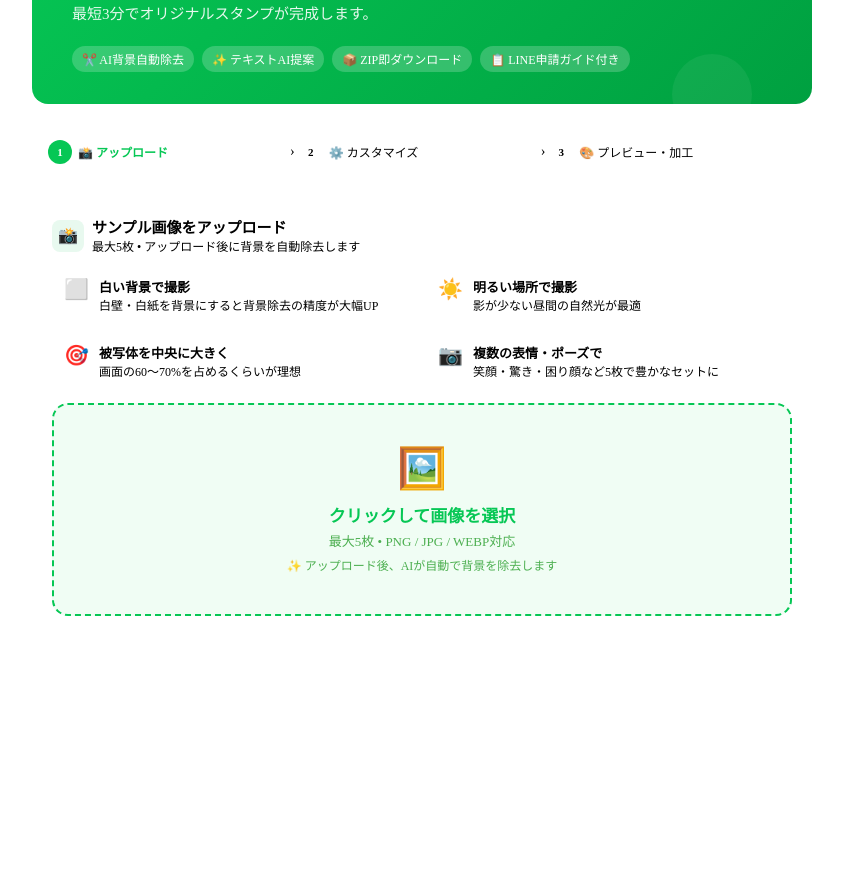
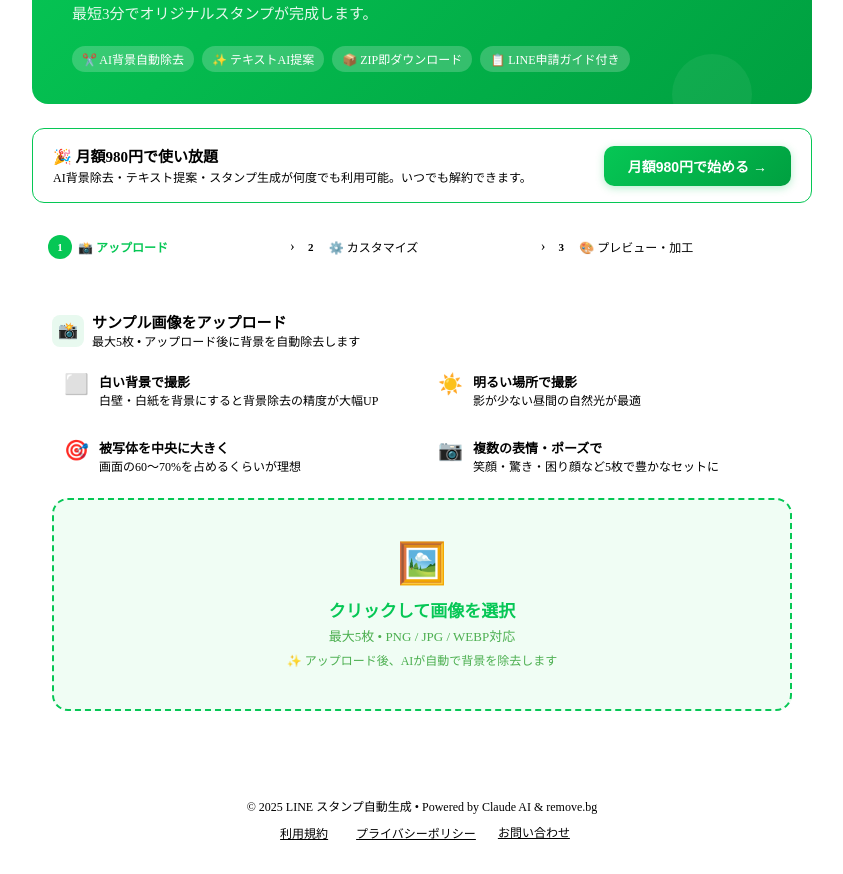
Before and after one commit to aoipapa0630-cloud/line-stamp-generator, a React (Vite) app: page / in a window 1280 px wide. Shown: the part 160-1034 px from the top of the page, without its empty margins (218-1061 px from the left). Before the commit the page ends 864 px from the top, so only its background shows below. Built offline with nearby package versions, Linux system fonts and the light colour scheme.

Commit message:
Update App.jsx

```diff
--- a/src/App.jsx
+++ b/src/App.jsx
@@ -482,7 +482,31 @@
   const [editingStamp, setEditingStamp] = useState(null);
   const [showChecklist, setShowChecklist] = useState(false);
   const [stampTitle, setStampTitle] = useState("");
+  const [showTerms, setShowTerms] = useState(null);
+  const [isPaid, setIsPaid] = useState(false);
+  const [checkingOut, setCheckingOut] = useState(false);
   const fileRef = useRef();
+
+  // 決済成功・キャンセルの検知
+  useEffect(() => {
+    const params = new URLSearchParams(window.location.search);
+    if (params.get("success") === "true") {
+      setIsPaid(true);
+      window.history.replaceState({}, "", "/");
+    }
+  }, []);
+
+  const handleCheckout = async () => {
+    setCheckingOut(true);
+    try {
+      const resp = await fetch("/api/create-checkout-session", { method: "POST" });
+      const data = await resp.json();
+      if (data.url) window.location.href = data.url;
+    } catch (err) {
+      alert("決済ページへの移動に失敗しました。しばらく待ってから再試行してください。");
+    }
+    setCheckingOut(false);
+  };
 
   const removeBackground = async (file) => {
     const apiKey = import.meta.env.VITE_REMOVE_BG_API_KEY;
@@ -640,7 +664,28 @@
         </div>
       </div>
 
-      {/* Step indicator */}
+      {/* Pricing Banner */}
+      {!isPaid && (
+        <div style={{ background:"var(--color-background-primary)", border:"1.5px solid #06C755", borderRadius:12, padding:"1rem 1.25rem", marginBottom:"1.25rem", display:"flex", alignItems:"center", justifyContent:"space-between", flexWrap:"wrap", gap:12 }}>
+          <div>
+            <div style={{ fontSize:15, fontWeight:600, color:"var(--color-text-primary)", marginBottom:2 }}>🎉 月額980円で使い放題</div>
+            <div style={{ fontSize:12, color:"var(--color-text-secondary)" }}>AI背景除去・テキスト提案・スタンプ生成が何度でも利用可能。いつでも解約できます。</div>
+          </div>
+          <button
+            onClick={handleCheckout}
+            disabled={checkingOut}
+            style={{ padding:"10px 24px", borderRadius:10, border:"none", background:"linear-gradient(135deg, #06C755, #00A040)", color:"#fff", cursor:"pointer", fontSize:14, fontWeight:600, boxShadow:"0 2px 8px rgba(6,199,85,0.3)", flexShrink:0, whiteSpace:"nowrap" }}
+          >
+            {checkingOut ? "処理中..." : "月額980円で始める →"}
+          </button>
+        </div>
+      )}
+      {isPaid && (
+        <div style={{ background:"#E8F9EF", border:"1.5px solid #06C755", borderRadius:12, padding:"0.75rem 1.25rem", marginBottom:"1.25rem", display:"flex", alignItems:"center", gap:10 }}>
+          <span style={{ fontSize:20 }}>✅</span>
+          <div style={{ fontSize:14, fontWeight:600, color:"#00A040" }}>サブスクリプション有効 — フル機能をご利用いただけます</div>
+        </div>
+      )}
       <div style={{ display:"flex", gap:4, marginBottom:"1.25rem", alignItems:"center", background:"var(--color-background-primary)", borderRadius:12, padding:"12px 16px", border:"0.5px solid var(--color-border-tertiary)" }}>
         {["📸 アップロード", "⚙️ カスタマイズ", "🎨 プレビュー・加工"].map((s,i) => {
           const active=[step==="upload",step==="config",step==="preview"][i];
@@ -898,6 +943,62 @@
           {announcement && <AnnouncementPanel stampTitle={stampTitle} />}
         </div>
       )}
+
+      {/* Footer */}
+      <div style={{ marginTop:"2rem", paddingTop:"1.5rem", borderTop:"0.5px solid var(--color-border-tertiary)", textAlign:"center" }}>
+        <div style={{ fontSize:12, color:"var(--color-text-tertiary)", marginBottom:8 }}>
+          © 2025 LINE スタンプ自動生成 • Powered by Claude AI & remove.bg
+        </div>
+        <div style={{ display:"flex", gap:16, justifyContent:"center", flexWrap:"wrap" }}>
+          <button onClick={() => setShowTerms("terms")} style={{ fontSize:12, color:"var(--color-text-secondary)", background:"none", border:"none", cursor:"pointer", textDecoration:"underline" }}>利用規約</button>
+          <button onClick={() => setShowTerms("privacy")} style={{ fontSize:12, color:"var(--color-text-secondary)", background:"none", border:"none", cursor:"pointer", textDecoration:"underline" }}>プライバシーポリシー</button>
+          <a href="mailto:support@example.com" style={{ fontSize:12, color:"var(--color-text-secondary)", textDecoration:"underline" }}>お問い合わせ</a>
+        </div>
+      </div>
+
+      {/* Terms/Privacy Modal */}
+      {showTerms && (
+        <div style={{ position:"fixed", inset:0, background:"rgba(0,0,0,0.6)", display:"flex", alignItems:"center", justifyContent:"center", zIndex:1000, padding:"1rem" }}>
+          <div style={{ background:"var(--color-background-primary)", borderRadius:16, padding:"1.5rem", width:"100%", maxWidth:600, maxHeight:"85vh", overflowY:"auto" }}>
+            <div style={{ display:"flex", justifyContent:"space-between", alignItems:"center", marginBottom:"1.25rem" }}>
+              <h2 style={{ fontSize:18, fontWeight:600, margin:0, color:"var(--color-text-primary)" }}>
+                {showTerms === "terms" ? "利用規約" : "プライバシーポリシー"}
+              </h2>
+              <button onClick={() => setShowTerms(null)} style={{ background:"none", border:"none", fontSize:20, cursor:"pointer", color:"var(--color-text-secondary)" }}>×</button>
+            </div>
+            {showTerms === "terms" ? (
+              <div style={{ fontSize:13, color:"var(--color-text-secondary)", lineHeight:1.8 }}>
+                <p style={{ fontWeight:600, color:"var(--color-text-primary)" }}>第1条（適用）</p>
+                <p>本規約は、本サービス「LINE スタンプ自動生成」（以下「本サービス」）の利用条件を定めるものです。ユーザーの皆さまには、本規約に従って本サービスをご利用いただきます。</p>
+                <p style={{ fontWeight:600, color:"var(--color-text-primary)" }}>第2条（利用条件）</p>
+                <p>・本サービスはLINEスタンプの作成支援を目的とするものです。<br/>・アップロードする画像は、ご自身が権利を有するものに限ります。<br/>・第三者の著作権・肖像権を侵害する画像のアップロードは禁止します。</p>
+                <p style={{ fontWeight:600, color:"var(--color-text-primary)" }}>第3条（禁止事項）</p>
+                <p>・公序良俗に反するコンテンツの作成<br/>・他者の権利を侵害する行為<br/>・本サービスの逆コンパイル・リバースエンジニアリング<br/>・商業目的での無断転載・再配布</p>
+                <p style={{ fontWeight:600, color:"var(--color-text-primary)" }}>第4条（免責事項）</p>
+                <p>本サービスはLINE株式会社とは無関係の独立したサービスです。生成されたスタンプのLINE審査結果については保証できません。サービスの利用によって生じた損害について、運営者は責任を負いません。</p>
+                <p style={{ fontWeight:600, color:"var(--color-text-primary)" }}>第5条（規約の変更）</p>
+                <p>運営者は必要に応じて本規約を変更できるものとします。変更後の規約はサービス上に掲示した時点で効力を生じます。</p>
+                <p style={{ fontSize:11, color:"var(--color-text-tertiary)" }}>制定日：2025年1月1日</p>
+              </div>
+            ) : (
+              <div style={{ fontSize:13, color:"var(--color-text-secondary)", lineHeight:1.8 }}>
+                <p style={{ fontWeight:600, color:"var(--color-text-primary)" }}>1. 収集する情報</p>
+                <p>本サービスでは以下の情報を取り扱います。<br/>・アップロードされた画像（背景除去処理後に削除）<br/>・サービス利用状況のログ情報</p>
+                <p style={{ fontWeight:600, color:"var(--color-text-primary)" }}>2. 情報の利用目的</p>
+                <p>・スタンプ生成サービスの提供<br/>・サービスの改善・品質向上<br/>・障害対応・セキュリティ対策</p>
+                <p style={{ fontWeight:600, color:"var(--color-text-primary)" }}>3. 第三者への提供</p>
+                <p>以下のサービスに画像データを送信します。<br/>・remove.bg（背景除去処理）<br/>・Anthropic Claude API（テキスト提案）<br/>各サービスのプライバシーポリシーに従い処理されます。</p>
+                <p style={{ fontWeight:600, color:"var(--color-text-primary)" }}>4. 画像データの保持</p>
+                <p>アップロードされた画像はスタンプ生成処理にのみ使用し、処理完了後にサーバー上には保持しません。</p>
+                <p style={{ fontWeight:600, color:"var(--color-text-primary)" }}>5. お問い合わせ</p>
+                <p>プライバシーに関するお問い合わせは、サービス内のお問い合わせフォームよりご連絡ください。</p>
+                <p style={{ fontSize:11, color:"var(--color-text-tertiary)" }}>制定日：2025年1月1日</p>
+              </div>
+            )}
+            <button onClick={() => setShowTerms(null)} style={{ marginTop:"1rem", width:"100%", padding:"12px", borderRadius:8, border:"none", background:"#06C755", color:"#fff", cursor:"pointer", fontSize:14, fontWeight:600 }}>閉じる</button>
+          </div>
+        </div>
+      )}
     </div>
   );
 }
```
